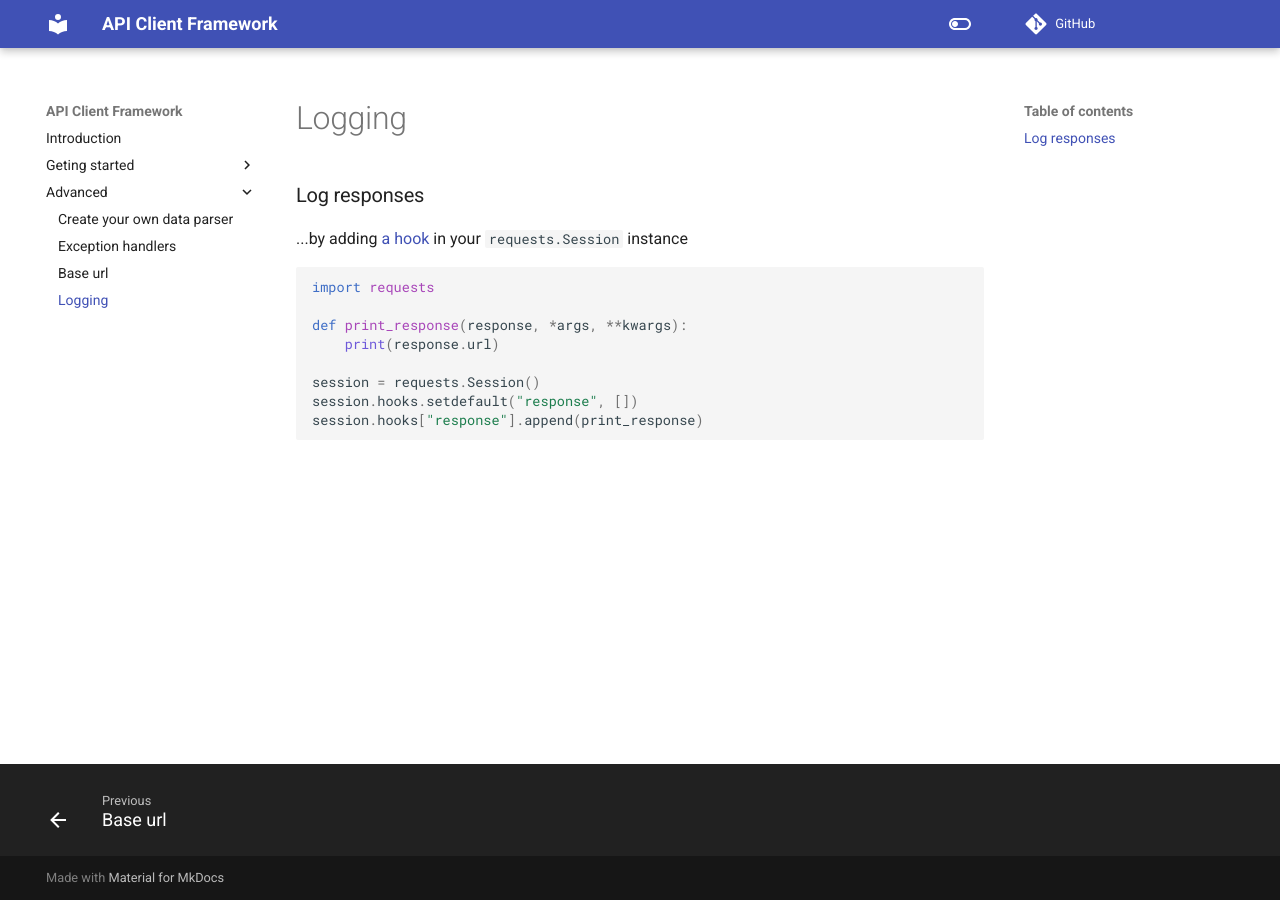
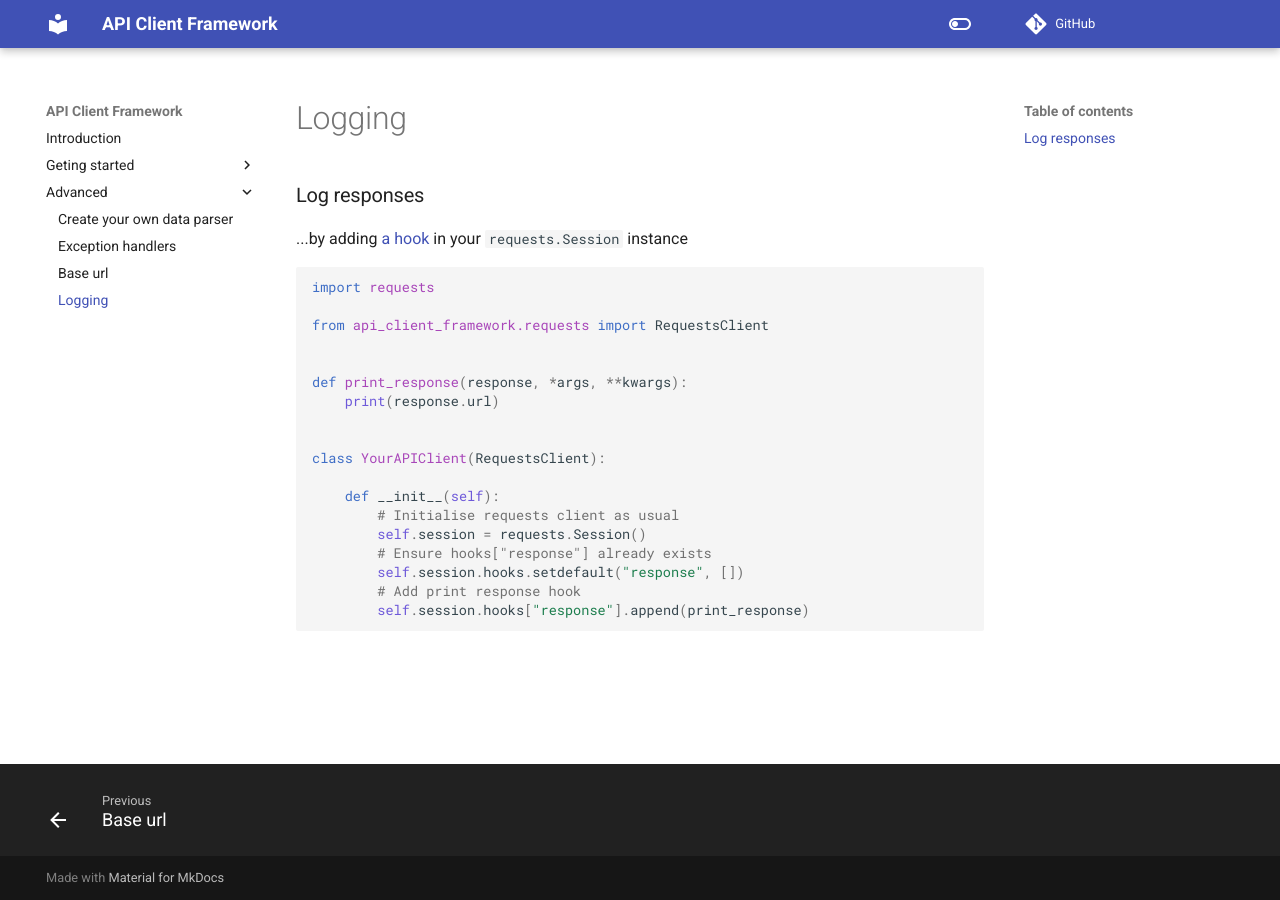
Before and after one commit to EnriqueSoria/api_client_framework, an MkDocs documentation site: the page built from docs/advanced/logging.md, in a window 1280 px wide. Built offline with MkDocs 1.6.1 and Material for MkDocs 9.7.7, drawn with Linux system fonts in a browser that asks for light colours; comment, search, counter and statistics services are not loaded.

Commit message:
chore: Improve logging docs

````diff
--- a/docs/advanced/logging.md
+++ b/docs/advanced/logging.md
@@ -6,10 +6,20 @@
 ```python
 import requests
 
+from api_client_framework.requests import RequestsClient
+
+
 def print_response(response, *args, **kwargs):
     print(response.url)
 
-session = requests.Session()
-session.hooks.setdefault("response", [])
-session.hooks["response"].append(print_response)
+
+class YourAPIClient(RequestsClient):
+
+    def __init__(self):
+        # Initialise requests client as usual
+        self.session = requests.Session()
+        # Ensure hooks["response"] already exists
+        self.session.hooks.setdefault("response", [])
+        # Add print response hook
+        self.session.hooks["response"].append(print_response)
 ```
````
